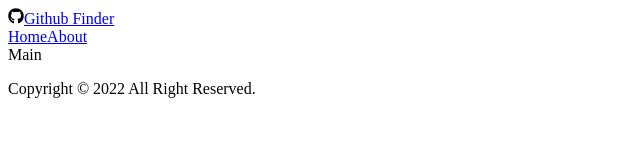
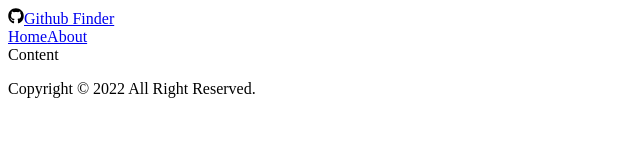
Before and after one commit to Rahul-Chhabra-27/Github-Finder-ReactJs, a React (Create React App) app: page / in a window 1280 px wide. Shown: the top 160 px of the page, without its empty margins (0-640 px from the left). Built offline with nearby package versions, Linux system fonts and the light colour scheme.

Commit message:
Bug fixed.

```diff
--- a/src/App.jsx
+++ b/src/App.jsx
@@ -5,7 +5,7 @@
   return (
     <div className="flex flex-col justify-between h-screen">
       <Navbar />
-      <main>Main</main>
+      <main className='container mx-auto px-3 pb-12'>Content</main>
       <Footer />
     </div>
   );
```
